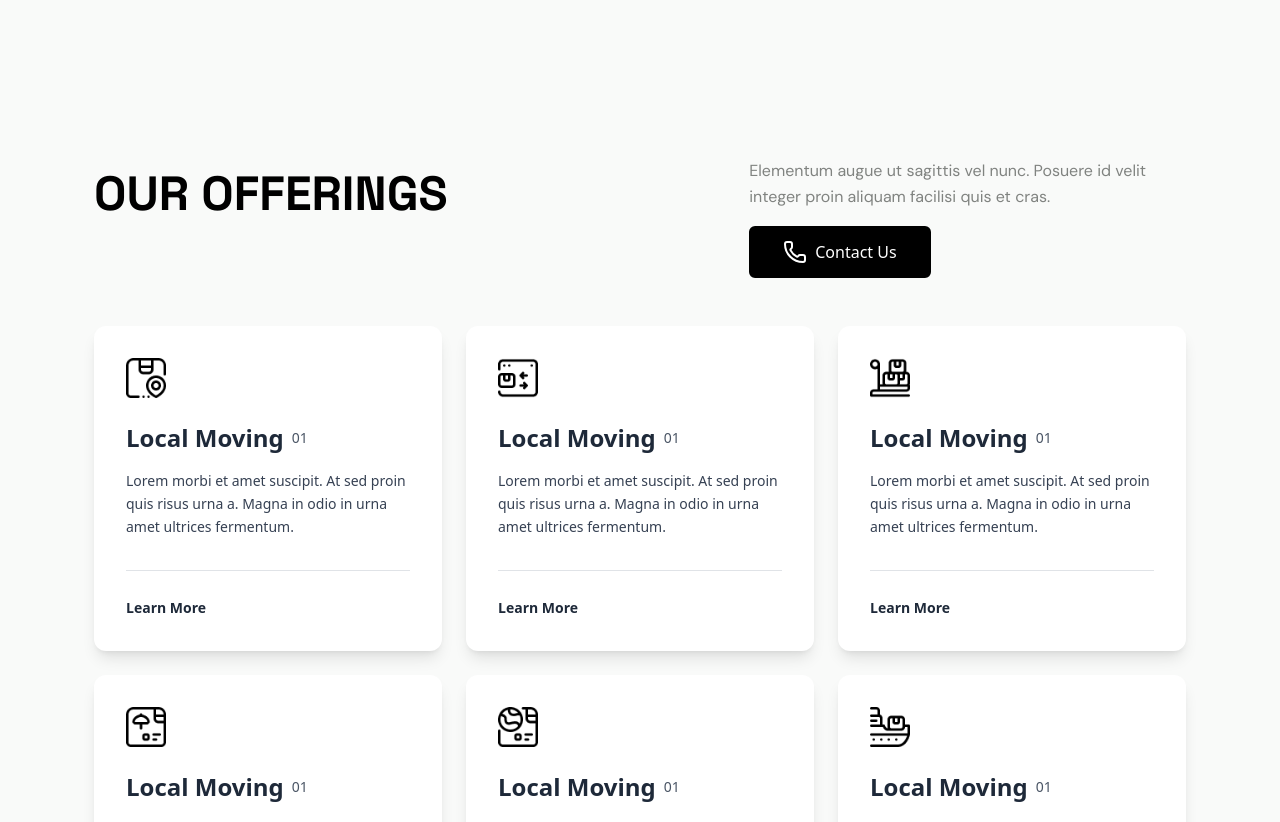
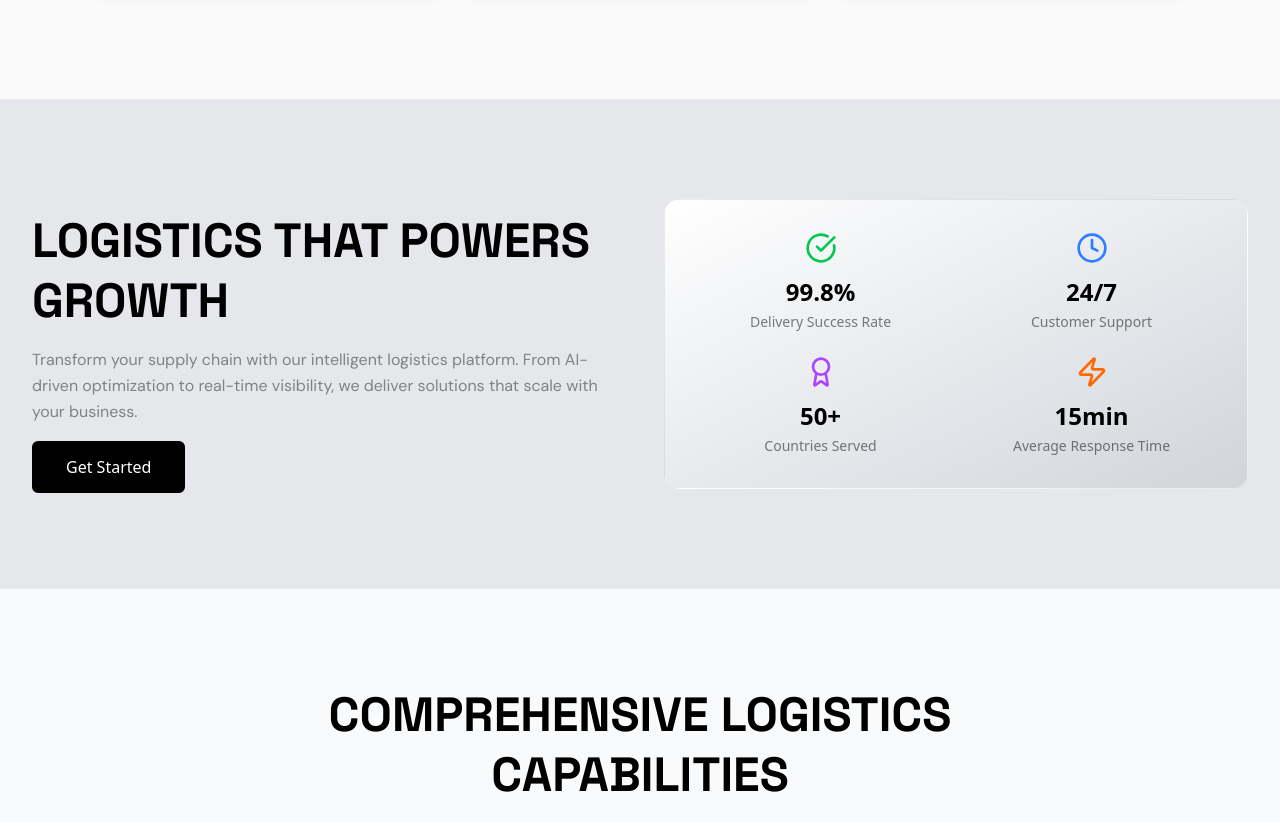
Before and after one commit to Mdsakib999/Logistics-development-M-5, a React (Vite) app: page /service in a window 1280 px wide. Shown: the part 1956-2778 px from the top of the page. Built offline with nearby package versions, Linux system fonts and the light colour scheme.

Commit message:
service page sections updated

```diff
--- a/src/components/service/Banner.jsx
+++ b/src/components/service/Banner.jsx
@@ -24,7 +24,7 @@ export default function Banner() {
       <div className="w-full h-max sm:h-[510px] grid gap-4 grid-cols-1 sm:grid-cols-2 grid-rows-1 md:grid-cols-5 sm:grid-rows-2 px-4">
         <div className="col-span-1 md:col-span-2 ">
           <img
-            className=" object-cover w-full h-full"
+            className=" object-cover rounded-xl w-full h-full"
             src={image1}
             alt="image1"
           />
@@ -41,7 +41,7 @@ export default function Banner() {
         </div>
         <div className="col-span-1 md:col-span-2 ">
           <img
-            className="w-full  h-full object-cover"
+            className="w-full rounded-xl  h-full object-cover"
             src={image2}
             alt="image2"
           />
--- /dev/null
+++ b/src/components/service/Capability.jsx
@@ -0,0 +1,76 @@
+import { CheckCircle } from "lucide-react";
+import Heading from "../ui/Heading";
+import Paragraph from "../ui/Paragraph";
+export default function Capability() {
+  const capabilities = [
+    {
+      category: "Technology Solutions",
+      items: [
+        "Advanced Tracking Systems",
+        "AI-Powered Route Optimization",
+        "Automated Inventory Management",
+        "Real-time Analytics Dashboard",
+        "IoT Sensor Integration",
+      ],
+    },
+    {
+      category: "Operational Excellence",
+      items: [
+        "Quality Management Systems",
+        "Performance Metrics & KPIs",
+        "Risk Assessment & Mitigation",
+        "Compliance Management",
+        "Continuous Improvement Programs",
+      ],
+    },
+    {
+      category: "Customer Experience",
+      items: [
+        "Dedicated Account Management",
+        "Flexible Service Options",
+        "Transparent Communication",
+        "Proactive Issue Resolution",
+        "Custom Reporting Solutions",
+      ],
+    },
+  ];
+  return (
+    <section className="py-20 bg-gray-50">
+      <div className="max-w-7xl mx-auto px-4 sm:px-6 lg:px-8">
+        <div className="w-4/5 md:w-3/5 lg:w-3/5 mx-auto mb-12">
+          <Heading align="center" className="my-4 mx-auto" lineHeight="tight">
+            Comprehensive Logistics Capabilities
+          </Heading>
+          <Paragraph align="center">
+            From cutting-edge technology to operational excellence, we deliver
+            comprehensive solutions across all aspects of logistics.
+          </Paragraph>
+        </div>
+
+        <div className="grid lg:grid-cols-3 px-8 md:px-16 gap-8">
+          {capabilities.map((capability, index) => (
+            <div
+              key={index}
+              className="bg-white rounded-xl shadow-lg overflow-hidden"
+            >
+              <div className={`bg-secondary h-2`}></div>
+              <div className="p-8">
+                <h3 className="text-xl font-bold text-gray-900 mb-6">
+                  {capability.category}
+                </h3>
+                <ul className="space-y-3">
+                  {capability.items.map((item, idx) => (
+                    <li key={idx} className="flex items-start gap-3">
+                      <CheckCircle className="w-5 h-5 text-green-400 mt-0.5 flex-shrink-0" />
+                      <span className="text-gray-700">{item}</span>
+                    </li>
+                  ))}
+                </ul>
+              </div>
+            </div>
+          ))}
+        </div>
+      </div>
+    </section>
+  );
+}
--- /dev/null
+++ b/src/components/service/Growth.jsx
@@ -0,0 +1,66 @@
+import { Award, CheckCircle, Clock, Zap } from "lucide-react";
+import Button from "../ui/Button";
+import Heading from "../ui/Heading";
+import Paragraph from "../ui/Paragraph";
+export default function Growth() {
+  const metrics = [
+    {
+      number: "99.8%",
+      label: "Delivery Success Rate",
+      icon: <CheckCircle className="w-8 h-8 text-green-500" />,
+    },
+    {
+      number: "24/7",
+      label: "Customer Support",
+      icon: <Clock className="w-8 h-8 text-blue-500" />,
+    },
+    {
+      number: "50+",
+      label: "Countries Served",
+      icon: <Award className="w-8 h-8 text-purple-500" />,
+    },
+    {
+      number: "15min",
+      label: "Average Response Time",
+      icon: <Zap className="w-8 h-8 text-orange-500" />,
+    },
+  ];
+  return (
+    <section className="bg-gray-200 text-white py-24">
+      <div className="max-w-7xl mx-auto px-4 sm:px-6 lg:px-8">
+        <div className="grid lg:grid-cols-2 gap-12 items-center">
+          <div className="flex flex-col gap-4">
+            <Heading className="mt-4 " lineHeight="tight">
+              Logistics That Powers Growth
+            </Heading>
+            <Paragraph>
+              Transform your supply chain with our intelligent logistics
+              platform. From AI-driven optimization to real-time visibility, we
+              deliver solutions that scale with your business.
+            </Paragraph>
+            <Button>Get Started</Button>
+          </div>
+          <div className="relative">
+            <div className="bg-gradient-to-br from-white to-gray-300 rounded-2xl p-8 backdrop-blur-sm border border-white/10">
+              <div className="grid grid-cols-2 gap-6">
+                {metrics.map((metric, index) => (
+                  <div key={index} className="text-center">
+                    <div className="flex justify-center mb-3">
+                      {metric.icon}
+                    </div>
+                    <div className="text-2xl font-bold text-black mb-1">
+                      {metric.number}
+                    </div>
+                    <div className="text-black opacity-50 text-sm">
+                      {metric.label}
+                    </div>
+                  </div>
+                ))}
+              </div>
+            </div>
+          </div>
+        </div>
+      </div>
+    </section>
+  );
+}
--- /dev/null
+++ b/src/components/service/Success.jsx
@@ -0,0 +1,57 @@
+import Heading from "../ui/Heading";
+import Paragraph from "../ui/Paragraph";
+export default function Success() {
+  return (
+    <section className="py-20 bg-gray-300 text-white">
+      <div className="max-w-7xl mx-auto px-4 sm:px-6 lg:px-8">
+        <div className="w-4/5 md:w-3/5 lg:w-3/5 mx-auto mb-12">
+          <Heading align="center" className="my-4 mx-auto" lineHeight="tight">
+            Trusted by Industry Leaders
+          </Heading>
+          <Paragraph align="center">
+            See how we've helped businesses transform their logistics
+            operations.
+          </Paragraph>
+        </div>
+
+        <div className="grid md:grid-cols-3 gap-8">
+          <div className="bg-slate-800/50 rounded-lg p-6 backdrop-blur-sm border border-slate-700">
+            <div className="text-3xl font-bold text-blue-400 mb-2">40%</div>
+            <div className="text-slate-300 mb-4">Cost Savings Achieved</div>
+            <p className="text-black opacity-50 text-sm">
+              "The optimization strategies implemented reduced our logistics
+              costs significantly while improving service quality."
+            </p>
+            <div className="mt-4 text-black opacity-75 text-xs">
+              - Manufacturing Client
+            </div>
+          </div>
+
+          <div className="bg-slate-800/50 rounded-lg p-6 backdrop-blur-sm border border-slate-700">
+            <div className="text-3xl font-bold text-green-400 mb-2">99.5%</div>
+            <div className="text-slate-300 mb-4">On-Time Delivery Rate</div>
+            <p className="text-black opacity-50 text-sm">
+              "Reliability has improved dramatically. Our customers are happier
+              and our operations run smoothly."
+            </p>
+            <div className="mt-4 text-black opacity-75 text-xs">
+              - E-commerce Client
+            </div>
+          </div>
+
+          <div className="bg-slate-800/50 rounded-lg p-6 backdrop-blur-sm border border-slate-700">
+            <div className="text-3xl font-bold text-purple-400 mb-2">60%</div>
+            <div className="text-slate-300 mb-4">Faster Processing Time</div>
+            <p className="text-black opacity-50 text-sm">
+              "Automation and smart routing have transformed our fulfillment
+              speed and accuracy."
+            </p>
+            <div className="mt-4 text-black opacity-75 text-xs">
+              - Retail Client
+            </div>
+          </div>
+        </div>
+      </div>
+    </section>
+  );
+}
--- a/src/pages/About.jsx
+++ b/src/pages/About.jsx
@@ -17,7 +17,7 @@ Elementum augue ut sagittis vel nunc. Posuere id velit integer proin aliquam fac
         </Paragraph>
       </div>
       <Empower />
-      <Experiance />
+      {/* <Experiance /> */}
       <Faq />
     </div>
   );
--- a/src/pages/Service.jsx
+++ b/src/pages/Service.jsx
@@ -1,17 +1,20 @@
-import Faq from "../components/sections/Faq";
-import HowItWorks from "../components/sections/HowItWorks";
-import Solution from "../components/sections/Solution";
 import Banner from "../components/service/Banner";
+import Capability from "../components/service/Capability";
+import Growth from "../components/service/Growth";
 import Offer from "../components/service/Offer";
+import Success from "../components/service/Success";
 
 export default function Service() {
   return (
     <div>
       <Banner />
-      <Solution />
+      {/* <Solution /> */}
       <Offer />
-      <HowItWorks />
-      <Faq />
+      <Growth />
+      <Capability />
+      <Success />
+      {/* <HowItWorks /> */}
+      {/* <Faq /> */}
     </div>
   );
 }
```
